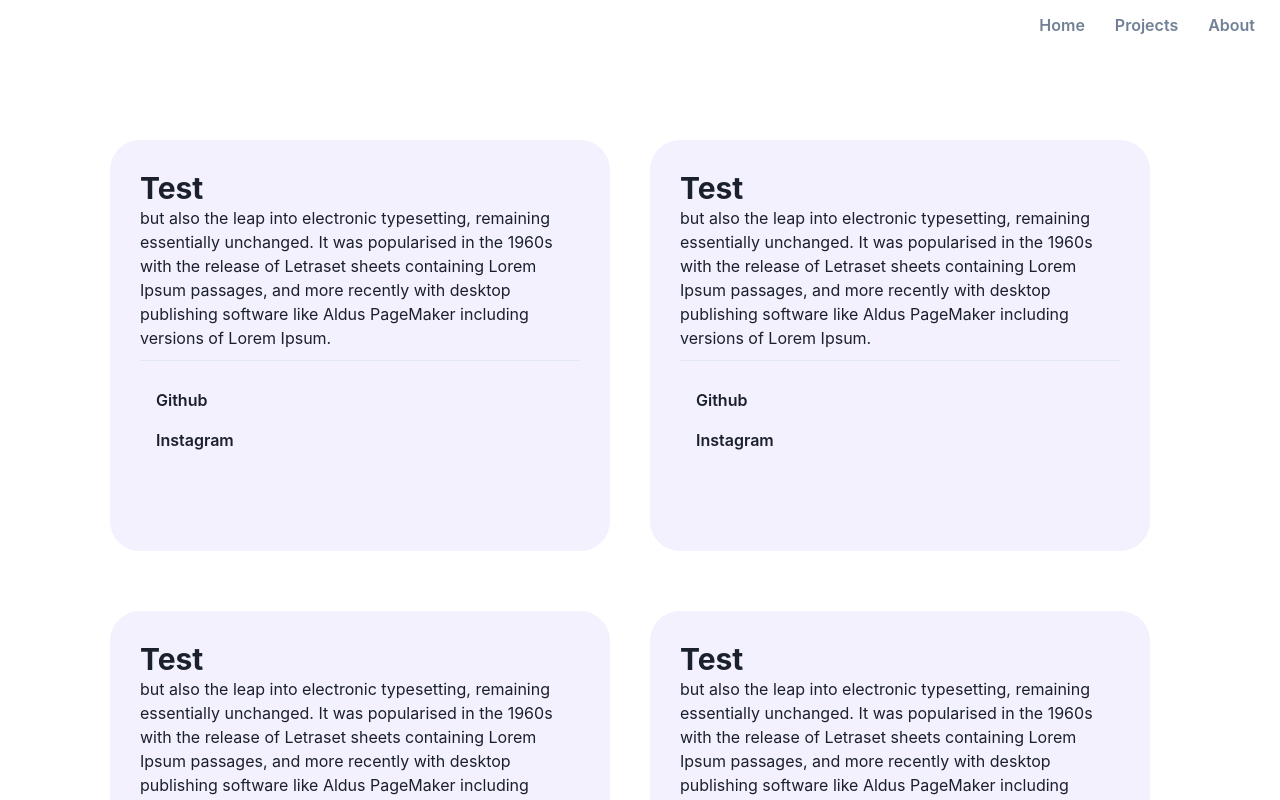
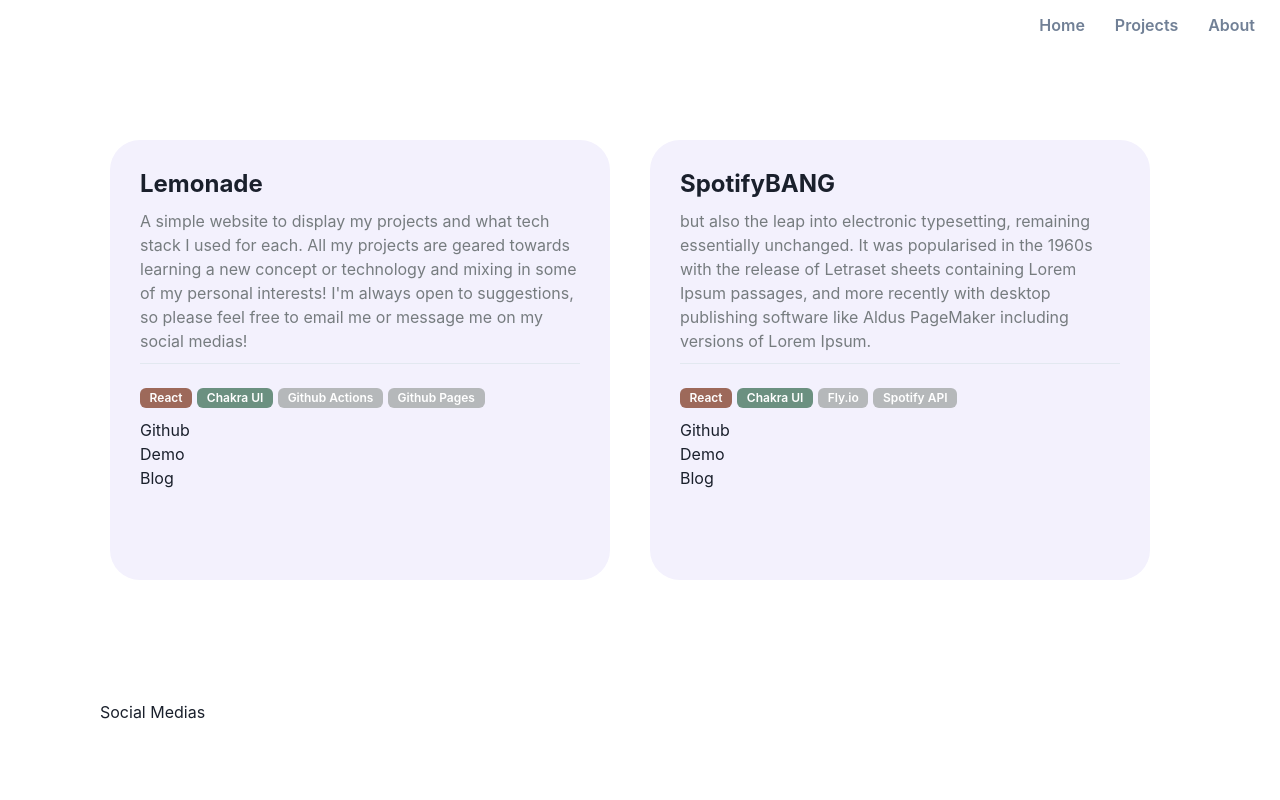
Before and after one commit to pervezn/lemonade, a React (Create React App) app: page / in a window 1280 px wide. Both pictures are taken after a click on the button "Projects". Shown: the top 800 px of the page. Built offline with nearby package versions, Linux system fonts and the light colour scheme.

Commit message:
feat: added pills

```diff
--- a/src/components/Card.js
+++ b/src/components/Card.js
@@ -1,9 +1,27 @@
 import React, {useState} from 'react';
-import { Box, Heading, Text, Button, Flex } from '@chakra-ui/react'
+import { Box, Heading, Text, Link, Flex,  } from '@chakra-ui/react'
+import data from "./data"
+import Pill from "./Pill"
 
 
-const Card = () => {
+const Card = ({project}) => {
     const [hoverStyle, setHoverStyle] = useState(false)
+
+    const colors = {
+        'framework': "#6B9080",
+        'tech': "#9D695A",
+        // 2: "#2B2D42",
+        'environment': "#B5B8BA"
+    }
+    const pillMap = {
+      "React": 'tech',
+      "Chakra UI": 'framework',
+      'Github Actions': 'environment',
+      'Github Pages': 'environment',
+      'Fly.io': 'environment',
+      'Spotify API': 'environment',
+    }
+
 
     return (
       <Box style={hoverStyle ? {...styles.cardWrapper, ...styles.hoverStyle} : styles.cardWrapper}
@@ -13,16 +31,19 @@ const Card = () => {
             onMouseEnter={() => setHoverStyle(true)}
             onMouseLeave={() => setHoverStyle(false)}
       >
-        <Heading fontSize={{ base: '16px', md: '24px', lg: '30px' }}>Test</Heading>
-        <Text fontSize={{ base: '12px', md: '14px', lg: '16px' }} style={{paddingBottom: "10px"}}>but also the leap into electronic typesetting, remaining essentially unchanged. It was popularised in the 1960s with the release of Letraset sheets containing Lorem Ipsum passages, and more recently with desktop publishing software like Aldus PageMaker including versions of Lorem Ipsum.</Text>
+        <Heading fontSize={{ base: '16px', md: '20px', lg: '24px' }}>{project.projectName}</Heading>
+        <Text fontSize={{ base: '12px', md: '14px', lg: '16px' }} style={{paddingBottom: "10px", paddingTop: "10px", color: "#767C7F"}}>{project.description}</Text>
         <hr />
         <div style={{paddingTop: "20px"}}>
-          <Button fontSize={{ base: '12px', md: '14px', lg: '16px' }}
-                  style={{display: "block"}} variant='ghost'
-          >Github</Button>
-          <Button fontSize={{ base: '12px', md: '14px', lg: '16px' }}
-           style={{display: "block"}} variant='ghost'
-          >Instagram</Button>
+          <Flex>
+            {project.pills.map((pillText, key) => {
+              return (
+                <Pill key={key} color={colors[pillMap[pillText]]}>{pillText}</Pill>
+              )})}
+          </Flex>
+          <Link href={project.githubLink} fontSize={{ base: '12px', md: '14px', lg: '16px' }} style={{display: "block"}}>Github</Link>
+          <Link href={project.websiteLink} fontSize={{ base: '12px', md: '14px', lg: '16px' }} style={{display: "block"}}>Demo</Link>
+          <Link href={project.blogLink} fontSize={{ base: '12px', md: '14px', lg: '16px' }}style={{display: "block"}} >Blog</Link>
         </div>
       </Box>
     )
@@ -31,10 +52,12 @@ const Card = () => {
 const CardContainer = () => {
     return (
         <Flex width={[400, 850, 1100]} style={styles.cardContainer} direction={['column', 'column', 'row']}>
-            <Card />
-            <Card />
-            <Card />
-            <Card />
+            {
+              data.map((project, key) => { return (
+                <Card key={key}
+                      project={project}
+                />)
+              })}
         </Flex>
     )
 
--- /dev/null
+++ b/src/components/Pill.js
@@ -0,0 +1,38 @@
+import React, {useState} from 'react';
+import { Box, Heading, Text, Link, Flex,  } from '@chakra-ui/react'
+import data from "./data"
+
+
+const Pill = (props) => {
+    const { children, color } = props
+
+    return (
+        <Box style={styles.pill}>
+            <Text style={{...styles.pillText, backgroundColor: color}}>
+                {children}
+            </Text>
+        </Box>
+    )
+}
+
+export default Pill
+
+const styles = {
+    pill: {
+        marginBottom: '10px',
+        marginRight: '5px',
+    },
+    pillText: {
+        color: '#fff',
+        display: 'inline-block',
+        fontSize: '.75em',
+        fontWeight: '600',
+        lineHeight: '1',
+        padding: '0.25rem 0.6rem',
+        textAlign: 'center',
+        verticalAlign: 'baseline',
+        whiteSpace: 'nowrap',
+        borderRadius: '0.375rem',
+    }
+}
+//variants: tech stack, framework, environment (fly.io, github actions)
--- /dev/null
+++ b/src/components/data.js
@@ -0,0 +1,21 @@
+const data = [
+    {
+        "projectName": "Lemonade",
+        "description": "A simple website to display my projects and what tech stack I used for each. All my projects are geared towards learning a new concept or technology and mixing in some of my personal interests! I'm always open to suggestions, so please feel free to email me or message me on my social medias!",
+        "githubLink": "https://github.com/pervezn/lemonade",
+        "websiteLink": "https://pervezn.github.io/lemonade/",
+        "blogLink": "",
+        "pills": ['React', "Chakra UI", "Github Actions", "Github Pages"]
+    },
+    {
+        "projectName": "SpotifyBANG",
+        "description": "but also the leap into electronic typesetting, remaining essentially unchanged. It was popularised in the 1960s with the release of Letraset sheets containing Lorem Ipsum passages, and more recently with desktop publishing software like Aldus PageMaker including versions of Lorem Ipsum.",
+        "githubLink": "",
+        "websiteLink": "https://pervezn.github.io/lemonade/",
+        "blogLink": "",
+        "pills": ['React', "Chakra UI", "Fly.io", "Spotify API"]
+    }
+]
+
+
+export default data
```
Also changed, not shown: src/App.js (+0 -8 lines).
